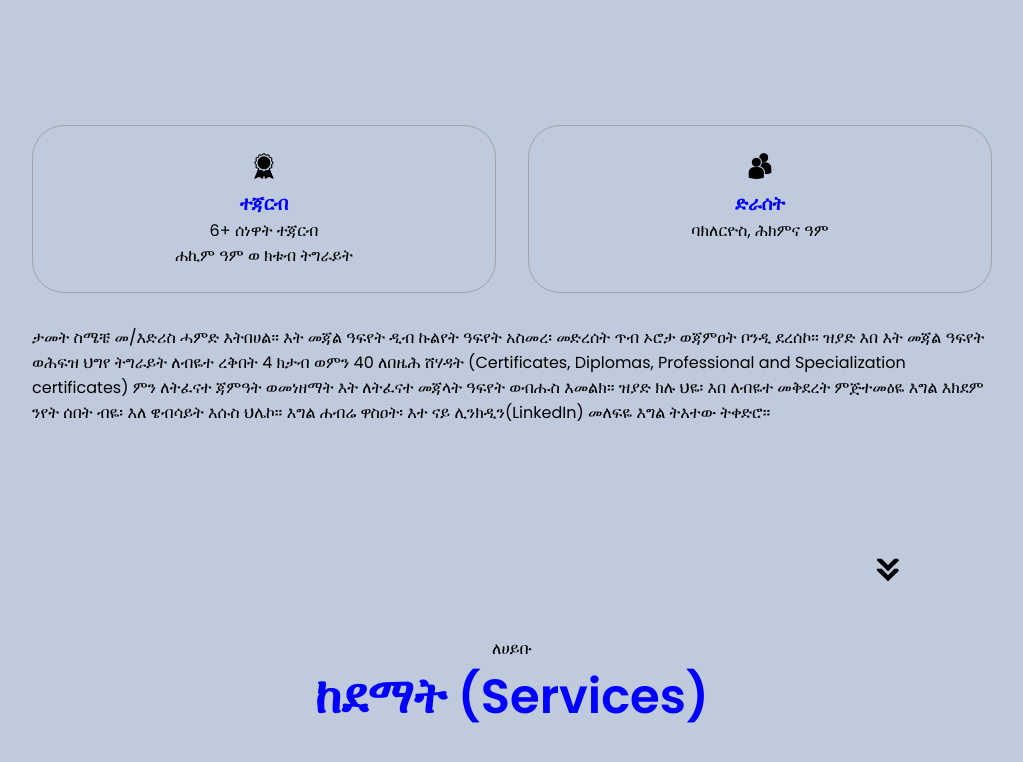
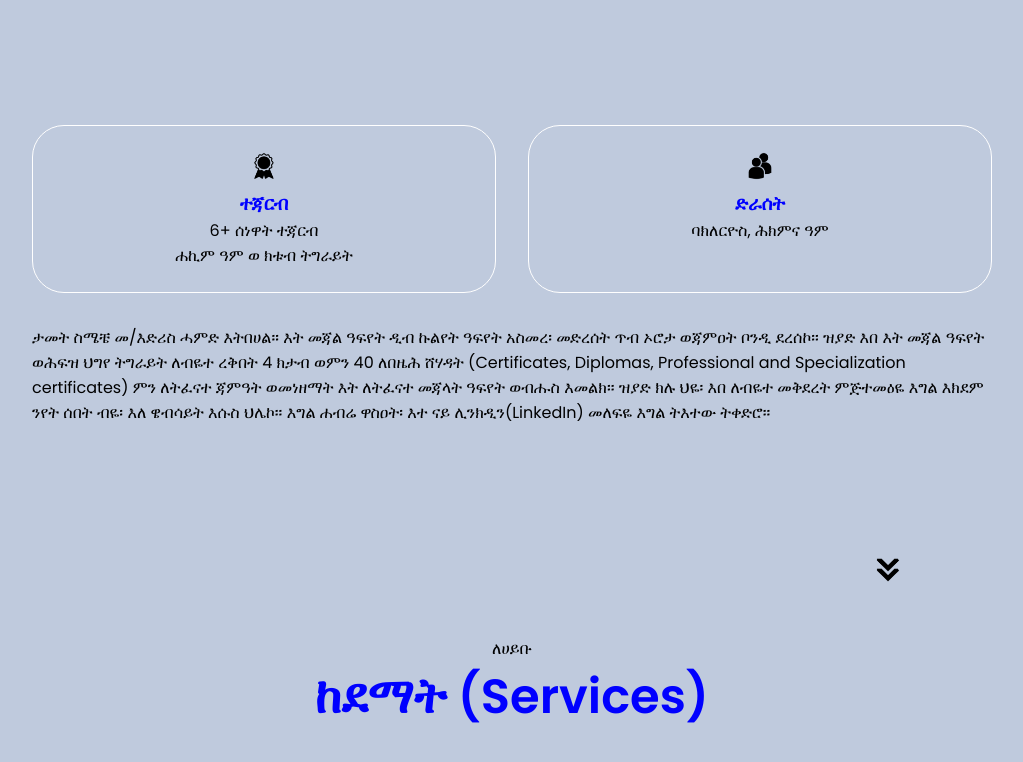
Before and after one commit to momer25/Personal_Portfolio_Idris, a plain HTML site: page index.html in a window 1280 px wide. Shown: the part 1060-1822 px from the top of the page, without its empty margins (128-1151 px from the left). Drawn offline with Linux system fonts and the light colour scheme.

Commit message:
Updated Borders

```diff
--- a/style.css
+++ b/style.css
@@ -311,8 +311,8 @@ section {
   flex: 1;
   background-color: rgb(191, 202, 221);
   border-radius: 2rem;
-  border: rgb(53, 53, 53) 0.1rem solid;
-  border-color: rgb(163, 163, 163);
+  border: rgb(163, 163, 163) 0.1rem solid;
+  border-color: white;
   text-align: center;
   text-decoration-color: black;
 }
```
